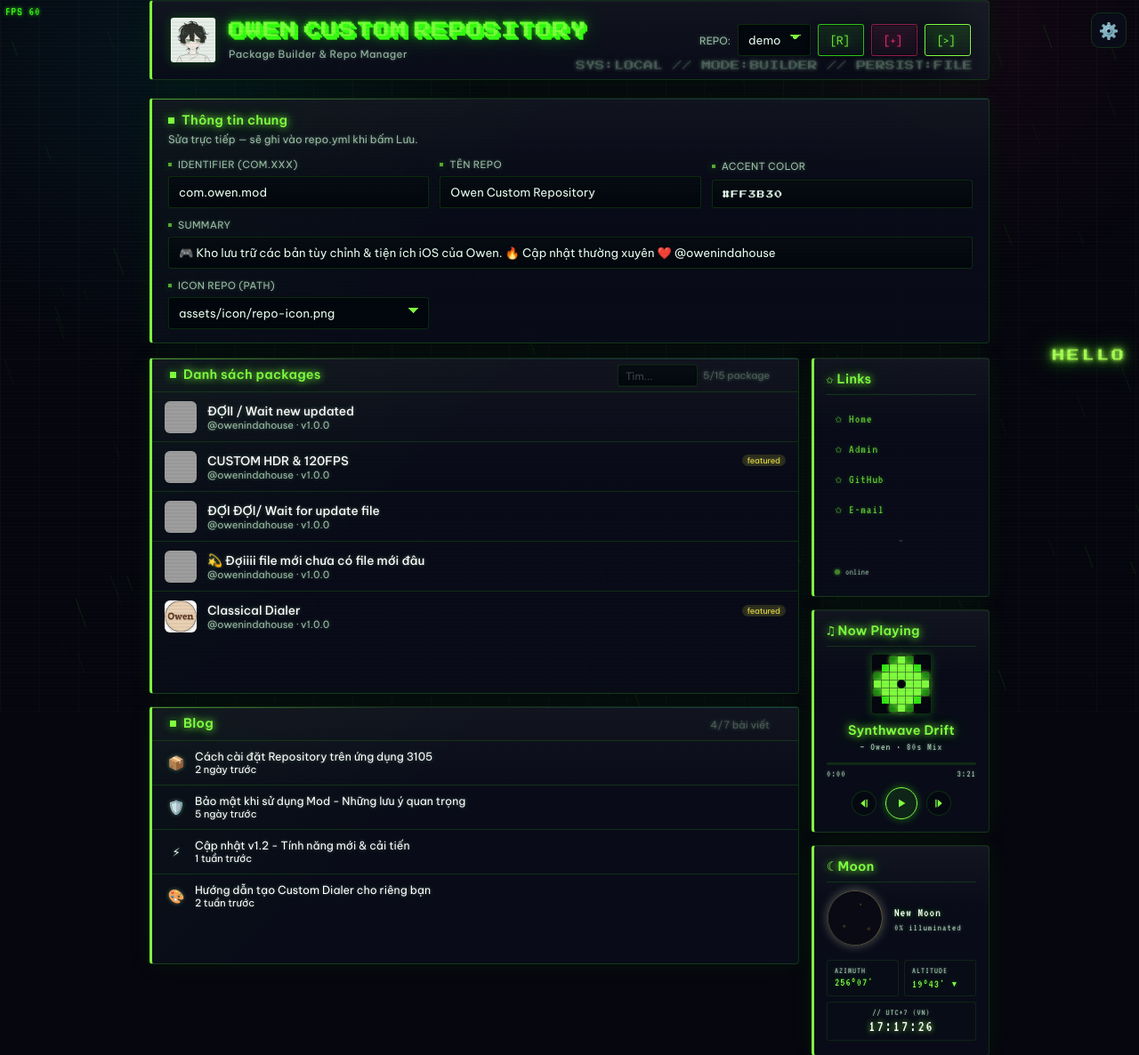
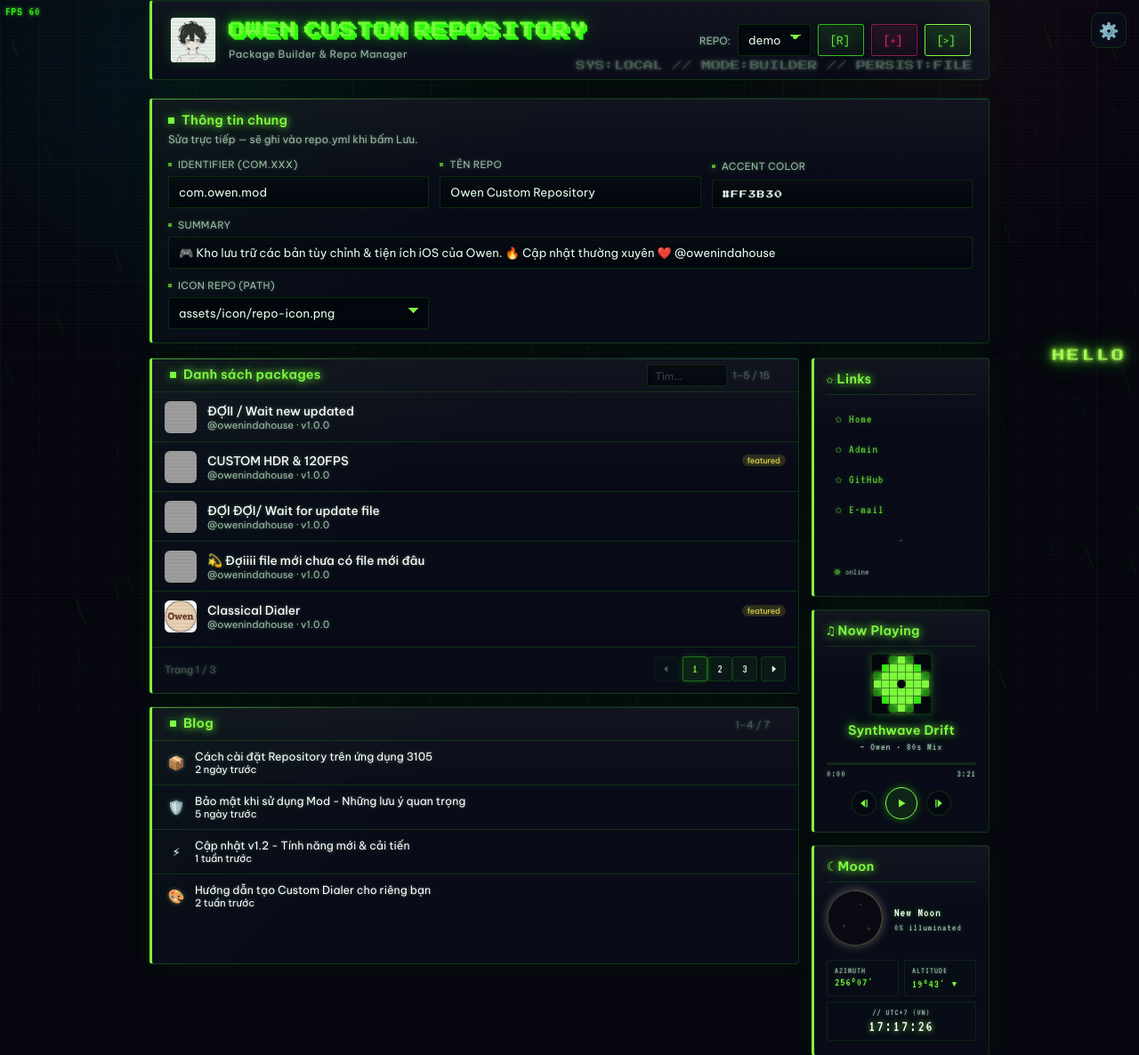
Before and after one commit to NgynKhoa/3105-repo, a Flask app: page /api/get-front-repo-html in a window 1280 px wide. Shown: the top 1186 px of the page at 89% size. Run offline with Flask 3, Linux system fonts and the light colour scheme; grey boxes are pictures that could not be loaded.

Commit message:
fix(front-repo): khôi phục pagination cho Blog & Packages (sau khi thêm dynamic-fit)
User báo: 'đã hiển thị 7 bài viết nhưng lại mất mục PAGINATION rồi'.

Nguyên nhân:
- Code dynamic-fit trước đó hardcode 'if (pag) pag.classList.add
  (hidden)' trong renderBlog() → luôn ẩn pagination dù còn bài.

Fix:
1. Trong renderBlog(): chỉ ẩn pagination khi totalPages <= 1; ngược
   lại hiện + render page numbers (slide window 5 nút quanh page
   hiện tại), wire prev/next disabled đúng trang.

2. Tương tự cho renderPackages(): dynamic-fit packages cũng có
   pagination (HTML #pkgPagination đã có sẵn, giờ mới wire JS).

3. Thêm state pageState = { blog: 1, pkg: 1 } trong IIFE để track
   trang hiện tại (KHÔNG conflict với state.pkgPage của admin
   Dashboard).

4. Wire prev/next 1 lần (idempotent qua flag blogWired/pkgWired) —
   gọi trong boot() sau khi DOM + data ready.

5. Reset pageState.blog = 1 / pageState.pkg = 1 mỗi khi load lại
   data (repo/blog reload).

6. Count hiển thị '1–7 / 7' thay vì '7/7' khi nhiều trang.

Bump: app.js?v=30, cache_version=21. File: index.html, app.py.
Co-authored-by: Cursor <cursoragent@cursor.com>

```diff
--- a/admin/app.py
+++ b/admin/app.py
@@ -499,7 +499,7 @@ def index():
     return render_template(
         "index.html",
         bootstrap_js=bootstrap_js,
-        cache_version=20,
+        cache_version=21,
     )
 
 
--- a/admin/templates/index.html
+++ b/admin/templates/index.html
@@ -2608,7 +2608,7 @@
   <div id="toast"></div>
 
   <!-- App JS -->
-  <script src="/admin/static/app.js?v=29"></script>
+  <script src="/admin/static/app.js?v=30"></script>
   <!-- Bootstrap data -->
   <script>{{ bootstrap_js | safe }}</script>
 
@@ -3676,6 +3676,8 @@ document.querySelectorAll('.blog-card, .blog-item a, .blog-link').forEach(card =
   // Cache full data để không fetch lại mỗi lần re-fit
   const cache = { repo: null, packages: [], blogPosts: [] };
   let currentRepo = null;
+  // Trang hiện tại cho pagination (track riêng trong IIFE)
+  const pageState = { blog: 1, pkg: 1 };
 
   // Tính số items có thể hiển thị trong 1 box dựa vào chiều cao
   // Trừ padding/header khoảng 90-120px (box-header-wrap ~ 60px + 24 padding)
@@ -3684,7 +3686,7 @@ document.querySelectorAll('.blog-card, .blog-item a, .blog-link').forEach(card =
     const h = boxEl.clientHeight || 0;
     if (h <= 0) return 0;
     const available = h - (headerOffset || 92);
-    return Math.max(0, Math.floor(available / itemHeight));
+    return Math.max(1, Math.floor(available / itemHeight));
   }
 
   // === Packages ===
@@ -3695,6 +3697,7 @@ document.querySelectorAll('.blog-card, .blog-item a, .blog-link').forEach(card =
       const data = await res.json();
       cache.repo = currentRepo;
       cache.packages = (data.packages || []).filter(p => p && p.name);
+      pageState.pkg = 1; // reset page khi repo đổi
     } catch (err) {
       console.warn('dynamicFit: load packages failed', err);
     }
@@ -3709,7 +3712,10 @@ document.querySelectorAll('.blog-card, .blog-item a, .blog-link').forEach(card =
     const headerH = 92; // box-header-wrap + padding
     const max = fitCount(box, itemH, headerH);
     const all = cache.packages;
-    const shown = all.slice(0, max);
+    const totalPages = Math.max(1, Math.ceil(all.length / max));
+    if (pageState.pkg > totalPages) pageState.pkg = totalPages;
+    const start = (pageState.pkg - 1) * max;
+    const shown = all.slice(start, start + max);
     list.innerHTML = shown.map(pkg => `
       <div class="pkg-item">
         <div class="pkg-icon-wrap">
@@ -3728,19 +3734,61 @@ document.querySelectorAll('.blog-card, .blog-item a, .blog-link').forEach(card =
         </div>
       </div>
     `).join('');
-    // Count + footer hint
+    // Count
     if (countEl) {
       countEl.textContent = all.length > 0
-        ? (shown.length === all.length ? `${all.length} package` : `${shown.length}/${all.length} package`)
+        ? (totalPages === 1 ? `${all.length} package` : `${start + 1}–${Math.min(start + shown.length, all.length)} / ${all.length}`)
         : '0 package';
     }
     // Empty hint
     const empty = document.getElementById('emptyHint');
     if (empty) empty.classList.toggle('hidden', all.length > 0);
     list.style.display = all.length === 0 ? 'none' : 'block';
-    // Pagination ẩn (đã dynamic-fit)
+    // Pagination: chỉ hiện khi còn nhiều hơn 1 trang
     const pag = document.getElementById('pkgPagination');
-    if (pag) pag.classList.add('hidden');
+    const pagInfo = document.getElementById('pkgPaginationInfo');
+    const pagNums = document.getElementById('pkgPageNumbers');
+    const btnPrev = document.getElementById('pkgPagePrev');
+    const btnNext = document.getElementById('pkgPageNext');
+    if (pag) {
+      if (totalPages <= 1) {
+        pag.classList.add('hidden');
+      } else {
+        pag.classList.remove('hidden');
+        if (pagInfo) pagInfo.textContent = `Trang ${pageState.pkg} / ${totalPages}`;
+        if (btnPrev) btnPrev.disabled = pageState.pkg <= 1;
+        if (btnNext) btnNext.disabled = pageState.pkg >= totalPages;
+        if (pagNums) {
+          pagNums.innerHTML = '';
+          const half = 2;
+          let sp = Math.max(1, pageState.pkg - half);
+          let ep = Math.min(totalPages, sp + 4);
+          if (ep - sp < 4) sp = Math.max(1, ep - 4);
+          for (let p = sp; p <= ep; p++) {
+            const b = document.createElement('button');
+            b.className = `page-num ${p === pageState.pkg ? 'active' : ''}`;
+            b.textContent = p;
+            b.addEventListener('click', () => { pageState.pkg = p; renderPackages(); });
+            pagNums.appendChild(b);
+          }
+        }
+      }
+    }
+  }
+
+  let pkgWired = false;
+  function wirePkgPagination() {
+    if (pkgWired) return;
+    pkgWired = true;
+    const btnPrev = document.getElementById('pkgPagePrev');
+    const btnNext = document.getElementById('pkgPageNext');
+    if (btnPrev) btnPrev.addEventListener('click', () => {
+      if (pageState.pkg > 1) { pageState.pkg--; renderPackages(); }
+    });
+    if (btnNext) btnNext.addEventListener('click', () => {
+      const totalPages = Math.max(1, Math.ceil(cache.packages.length / Math.max(1, fitCount(document.getElementById('packagesBox'), 56, 92))));
+      if (pageState.pkg < totalPages) { pageState.pkg++; renderPackages(); }
+    });
   }
 
   // === Blog ===
@@ -3749,6 +3797,7 @@ document.querySelectorAll('.blog-card, .blog-item a, .blog-link').forEach(card =
       const res = await fetch('/api/blog/posts');
       const data = await res.json();
       cache.blogPosts = (data.posts || []);
+      pageState.blog = 1; // reset page khi blog reload
     } catch (err) {
       console.warn('dynamicFit: load blog failed', err);
     }
@@ -3763,7 +3812,10 @@ document.querySelectorAll('.blog-card, .blog-item a, .blog-link').forEach(card =
     const headerH = 92;
     const max = fitCount(box, itemH, headerH);
     const all = cache.blogPosts;
-    const shown = all.slice(0, max);
+    const totalPages = Math.max(1, Math.ceil(all.length / max));
+    if (pageState.blog > totalPages) pageState.blog = totalPages;
+    const start = (pageState.blog - 1) * max;
+    const shown = all.slice(start, start + max);
     list.innerHTML = shown.map(p => `
       <a href="/blog-post/${p.id}" class="blog-item" style="cursor:pointer;text-decoration:none;color:inherit;display:flex;">
         <span class="blog-icon">${p.icon || '📝'}</span>
@@ -3773,14 +3825,58 @@ document.querySelectorAll('.blog-card, .blog-item a, .blog-link').forEach(card =
         </div>
       </a>
     `).join('');
+    // Count
     if (countEl) {
       countEl.textContent = all.length > 0
-        ? (shown.length === all.length ? `${all.length} bài viết` : `${shown.length}/${all.length} bài viết`)
+        ? (totalPages === 1 ? `${all.length} bài viết` : `${start + 1}–${Math.min(start + shown.length, all.length)} / ${all.length}`)
         : '0 bài viết';
     }
-    // Pagination ẩn
+    // Pagination: chỉ hiện khi còn nhiều hơn 1 trang
     const pag = document.getElementById('blogPagination');
-    if (pag) pag.classList.add('hidden');
+    const pagInfo = document.getElementById('blogPaginationInfo');
+    const pagNums = document.getElementById('blogPageNumbers');
+    const btnPrev = document.getElementById('blogPagePrev');
+    const btnNext = document.getElementById('blogPageNext');
+    if (pag) {
+      if (totalPages <= 1) {
+        pag.classList.add('hidden');
+      } else {
+        pag.classList.remove('hidden');
+        if (pagInfo) pagInfo.textContent = `Trang ${pageState.blog} / ${totalPages}`;
+        if (btnPrev) btnPrev.disabled = pageState.blog <= 1;
+        if (btnNext) btnNext.disabled = pageState.blog >= totalPages;
+        if (pagNums) {
+          pagNums.innerHTML = '';
+          const half = 2;
+          let sp = Math.max(1, pageState.blog - half);
+          let ep = Math.min(totalPages, sp + 4);
+          if (ep - sp < 4) sp = Math.max(1, ep - 4);
+          for (let p = sp; p <= ep; p++) {
+            const b = document.createElement('button');
+            b.className = `page-num ${p === pageState.blog ? 'active' : ''}`;
+            b.textContent = p;
+            b.addEventListener('click', () => { pageState.blog = p; renderBlog(); });
+            pagNums.appendChild(b);
+          }
+        }
+      }
+    }
+  }
+
+  // Wire prev/next 1 lần (idempotent)
+  let blogWired = false;
+  function wireBlogPagination() {
+    if (blogWired) return;
+    blogWired = true;
+    const btnPrev = document.getElementById('blogPagePrev');
+    const btnNext = document.getElementById('blogPageNext');
+    if (btnPrev) btnPrev.addEventListener('click', () => {
+      if (pageState.blog > 1) { pageState.blog--; renderBlog(); }
+    });
+    if (btnNext) btnNext.addEventListener('click', () => {
+      const totalPages = Math.max(1, Math.ceil(cache.blogPosts.length / Math.max(1, fitCount(document.getElementById('blog-section'), 44, 92))));
+      if (pageState.blog < totalPages) { pageState.blog++; renderBlog(); }
+    });
   }
 
   // === Helper: HTML escape ===
@@ -3833,6 +3929,8 @@ document.querySelectorAll('.blog-card, .blog-item a, .blog-link').forEach(card =
     } else {
       console.warn('dynamicFit: no currentRepo — packages sẽ trống');
     }
+    wireBlogPagination();
+    wirePkgPagination();
     refitAll();
     // Watch resize
     watchResize(document.getElementById('packagesBox'), renderPackages);
```
